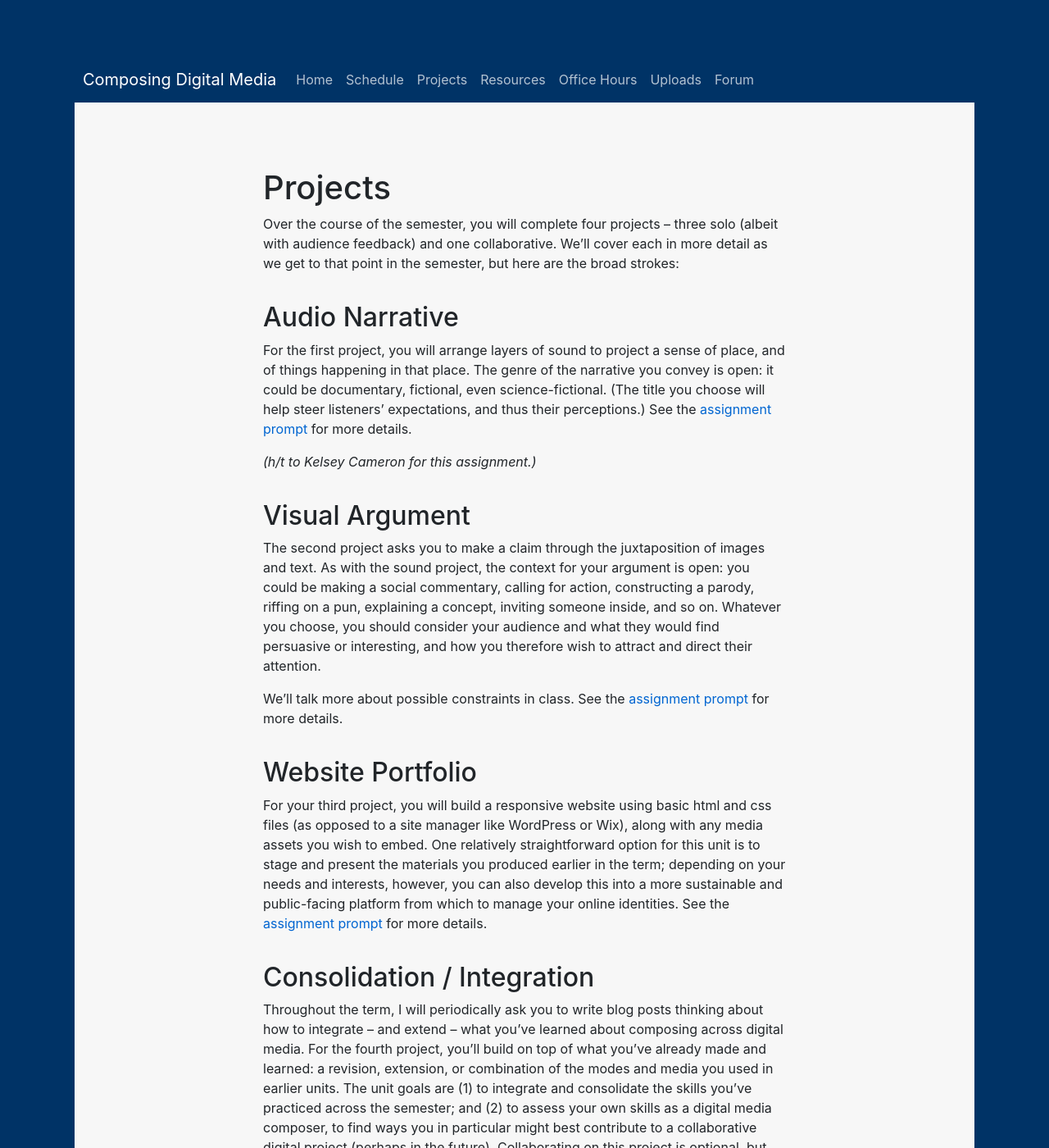
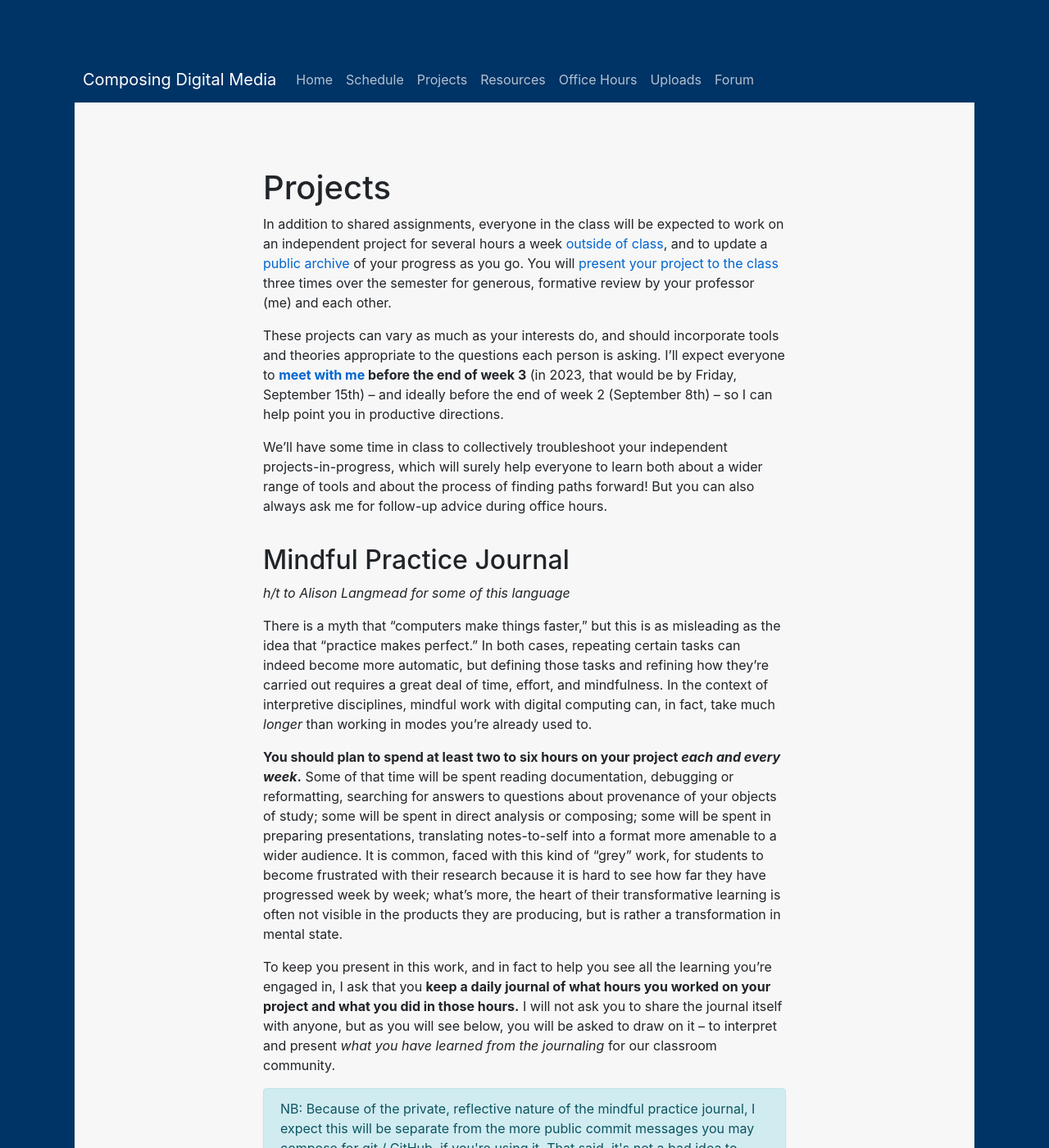
Before and after one commit to benmiller314/dsam2023fall, a Jekyll site: the page built from projects.md, in a window 1280 px wide and 1400 px high. Shown: the whole window at 82% size. Built offline with Jekyll 4.4.1, drawn with Linux system fonts in a browser that asks for light colours; our own code applies the rules of GitHub Pages for plain Markdown files; some of the changed text lies outside the part shown.

Commit message:
projects description: go!
includes subsections for mindful practice journal, iteration, presentations and peer review, and final reflection

```diff
--- a/projects.md
+++ b/projects.md
@@ -1,35 +1,55 @@
 # Projects
 
-Over the course of the semester, you will complete four projects – three solo (albeit with audience feedback) and one collaborative. We'll cover each in more detail as we get to that point in the semester, but here are the broad strokes:
+In addition to shared assignments, everyone in the class will be expected to work on an independent project for several hours a week [outside of class](#mindful-practice-journal), and to update a [public archive](#iteration) of your progress as you go. You will [present your project to the class](#presentations-and-peer-review) three times over the semester for generous, formative review by your professor (me) and each other.
 
-## Audio Narrative
+These projects can vary as much as your interests do, and should incorporate tools and theories appropriate to the questions each person is asking. I'll expect everyone to **[meet with me](office.md) before the end of week 3** (in 2023, that would be by Friday, September 15th) – and ideally before the end of week 2 (September 8th) – so I can help point you in productive directions.
 
-For the first project, you will arrange layers of sound to project a sense of place, and of things happening in that place. The genre of the narrative you convey is open: it could be documentary, fictional, even science-fictional. (The title you choose will help steer listeners' expectations, and thus their perceptions.) See the [assignment prompt](https://github.com/benmiller314/audio-narrative-{{site.course.slugterm}}#readme) for more details.
-
-*(h/t to Kelsey Cameron for this assignment.)*
+We'll have some time in class to collectively troubleshoot your independent projects-in-progress, which will surely help everyone to learn both about a wider range of tools and about the process of finding paths forward! But you can also always ask me for follow-up advice during office hours.
 
 
-## Visual Argument
+## Mindful Practice Journal
 
-The second project asks you to make a claim through the juxtaposition of images and text. As with the sound project, the context for your argument is open: you could be making a social commentary, calling for action, constructing a parody, riffing on a pun, explaining a concept, inviting someone inside, and so on. Whatever you choose, you should consider your audience and what they would find persuasive or interesting, and how you therefore wish to attract and direct their attention.
+_h/t to Alison Langmead for some of this language_
 
-We'll talk more about possible constraints in class. See the [assignment prompt](https://github.com/benmiller314/visual-argument-{{site.course.slugterm}}#readme) for more details.
+There is a myth that "computers make things faster," but this is as misleading as the idea that "practice makes perfect." In both cases, repeating certain tasks can indeed become more automatic, but defining those tasks and refining how they're carried out requires a great deal of time, effort, and mindfulness. In the context of interpretive disciplines, mindful work with digital computing can, in fact, take much _longer_ than working in modes you're already used to.
+
+**You should plan to spend at least two to six hours on your project _each and every week_.** Some of that time will be spent reading documentation, debugging or reformatting, searching for answers to questions about provenance of your objects of study; some will be spent in direct analysis or composing; some will be spent in preparing presentations, translating notes-to-self into a format more amenable to a wider audience. It is common, faced with this kind of "grey" work, for students to become frustrated with their research because it is hard to see how far they have progressed week by week; what's more, the heart of their transformative learning is often not visible in the products they are producing, but is rather a transformation in mental state.
+
+To keep you present in this work, and in fact to help you see all the learning you're engaged in, I ask that you **keep a daily journal of what hours you worked on your project and what you did in those hours.** I will not ask you to share the journal itself with anyone, but as you will see below, you will be asked to draw on it – to interpret and present _what you have learned from the journaling_ for our classroom community.
+
+<aside class="alert alert-info">NB: Because of the private, reflective nature of the mindful practice journal, I expect this will be separate from the more public commit messages you may compose for git / GitHub, if you're using it. That said, it's not a bad idea to commit frequently, e.g. at the end of working sessions in which your project's product changes, and to use these commit messages mindfully.</aside>
+
+## Iteration
+
+In addition to your private accounting for time, I am asking that you periodically update **a "deliverable," public-facing version of your project** that you host on the web. This will develop iteratively: whether you begin with ideas in pursuit of materials or materials in pursuit of ideas, you will most likely need to move back and forth between those poles multiple times, each time sharpening your sense of what you need or what you have. The **palimpsest** of these over-writing refinements will be a core component of your final portfolio for this class.
+While your Mindful Practice Journal is with yourself as the audience, this web-based palimpsest is best written for an audience that includes me as well as your peers.
+
+You may use any web-based publishing platform you're comfortable with, e.g. Wix, WordPress, SquareSpace, Medium; there are many free options. One option you should be aware of, if you're not already, is GitHub Pages, which integrates with the git version control software I'll already be asking you to try out for tracking your changes. Perhaps the easiest path to making a public-facing website with GitHub is [Open Fuego](https://open-fuego.github.io/Open-Fuego-Coding-Tools/): a templating structure designed from the outset to make it easier to work with HTML, and developed right here at Pitt by Dr. Stephen Quigley (English).
+
+<details><summary>Check out the 3-minute OpenFuego tutorial to learn more.</summary>
+<iframe width="560" height="315" src="https://www.youtube.com/embed/QzMJtLUncIg" title="Open Fuego Webtext Generator (3-min tutorial) via YouTube" frameborder="0" allow="accelerometer; autoplay; clipboard-write; encrypted-media; gyroscope; picture-in-picture; web-share" allowfullscreen></iframe>
+</details>
 
 
-## Website Portfolio
+## Presentations and Peer Review
 
-For your third project, you will build a responsive website using basic html and css files (as opposed to a site manager like WordPress or Wix), along with any media assets you wish to embed. One relatively straightforward option for this unit is to stage and present the materials you produced earlier in the term; depending on your needs and interests, however, you can also develop this into a more sustainable and public-facing platform from which to manage your online identities. See the [assignment prompt](https://github.com/benmiller314/webs{{site.course.slugterm}}#readme) for more details.
+In several designated weeks across the semester (see the [course calendar](schedule)), you will prepare a **short presentation** to the class. In addition to sharing the latest iteration of your palimpsest, these presentations afford the opportunity to talk about process breakthroughs and moments of stuckness. By discussing these together, we gift each other the chance to learn about more subjects, more tools, more questions, than we would have time to engage with individually – as well as a chance for a change in perspective that might suggest a promising way forward (or, for that matter, around).
 
+Toward that end, after each in-class discussion of the projects, I will ask you to prepare **written comments to your peers**. This act of writing will help you as a reviewer articulate what you're noticing, what you're wondering, and what you're taking away; it will also ensure for the person and project under review that the conversation doesn't simply vanish into air. At the end of the semester, I will ask you to review the notes you've received and cite the most helpful ones in your final reflection.
 
-## Consolidation / Integration
+To prepare for your presentations, you should begin by asking yourself the following questions:
 
-Throughout the term, I will periodically ask you to write blog posts thinking about how to integrate – and extend – what you've learned about composing across digital media. For the fourth project, you’ll build on top of what you’ve already made and learned: a revision, extension, or combination of the modes and media you used in earlier units. The unit goals are (1) to integrate and consolidate the skills you’ve practiced across the semester; and (2) to assess your own skills as a digital media composer, to find ways you in particular might best contribute to a collaborative digital project (perhaps in the future). Collaborating on this project is optional, but encouraged.
+* What was I trying to do?
+* What happened? (check in with your [Mindful Practice Journal](mindful-practice-journal))
+* What questions was I able to answer, with what evidence? (Even if your "answer" is "I can not yet support or refute my hypothesis, because...")
+* What am I excited about?
+* What am I wondering?
+
+This being an introductory seminar, I'm not expecting everyone to get to a complete, publishable, argument or exhibit; I *am* expecting everyone to make progress toward defensible claims and presentable artifacts. By the end of the course, you should be ready to propose a semester-long project you *could* take to completion in DSAM 3100: Practicum. Follow your curiosity, and be prepared for some frustration. As long as you can find some pleasure in the difficulty, you should be in a good spot for learning.
 
 
 ## Final Reflection
 
-The last assignment for the semester is a reflective letter to me, articulating your learning in the class and illustrating your claims about learning by calling attention to features of your compositions or your process. The goal here is less a restatement of what you’ve already written than an opportunity to think synthetically, across units and into the future.
+Reflecting on what you learn in the process is at least as important as reaching any particular goals you set early on. The last assignment for the semester is a **reflective letter to me**, both articulating your learning in the class and illustrating your claims about that learning by calling attention to features of your products or your processes. The goal here is less a restatement of what you’ve already written than an opportunity to think synthetically, across iterations and into the future.
 
-<hr/>
-
-As the semester goes on, we'll add detail to these assignments and link out to examples. Baseline and aspirational criteria for each project will be developed collaboratively in class.
+To help you get there, I'll periodically ask you to take stock in writing of both your projects and our in-class discussion, linking the theories we've read to your independent work and vice versa.
```
